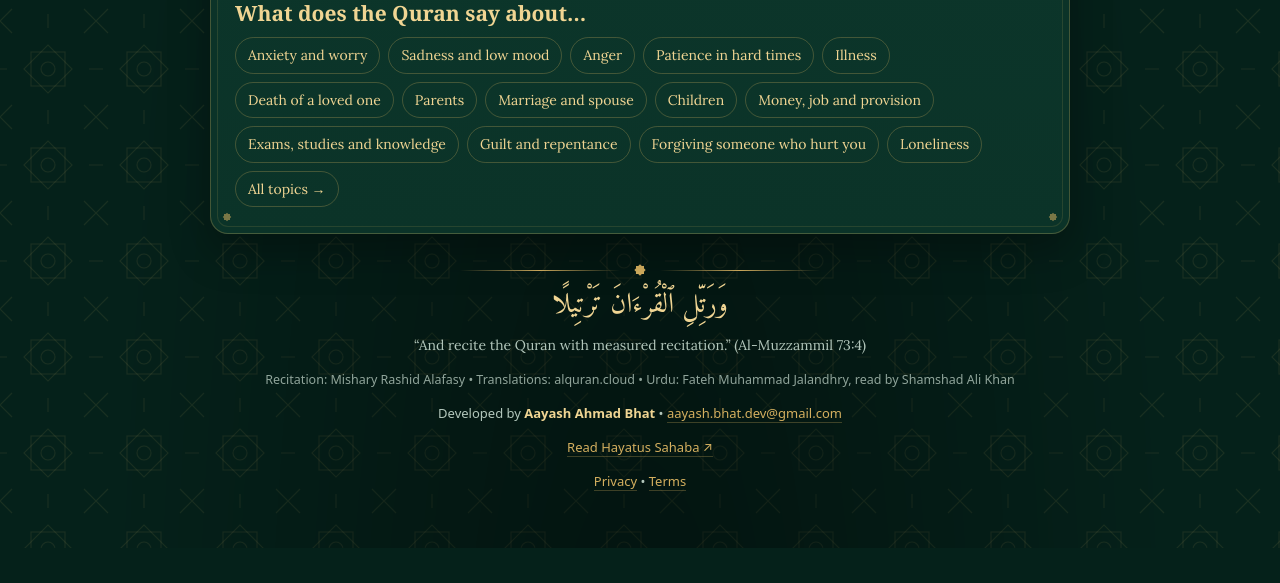
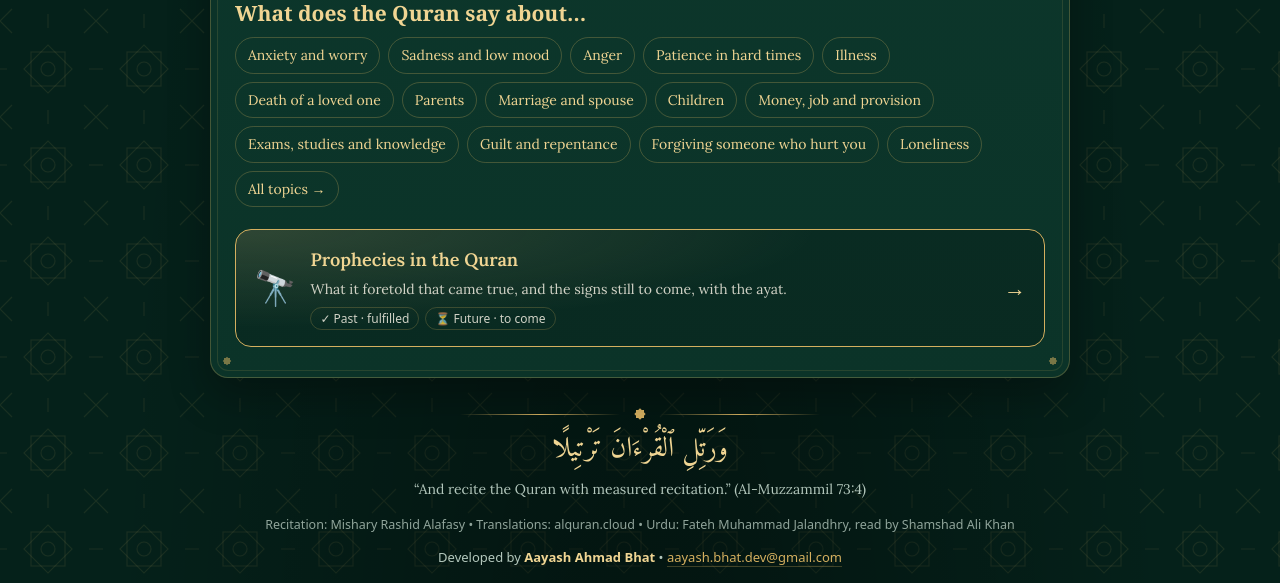
Before and after one commit to aayashahmad/Quran_Reel_Maker, a Flask app: page / in a window 1280 px wide. Shown: the part 2091-2674 px from the top of the page. Before the commit the page ends 2639 px from the top, so only its background shows below. Run offline with Flask 3, Linux system fonts and the light colour scheme; data that the repository does not hold is empty; some libraries are stand-ins or nearby versions; some web fonts are replaced.

Commit message:
Quran prophecies page (/quran-prophecies): fulfilled and still-to-come prophecies with tabs All/Future/Past, each with its verified ayat in Arabic, Urdu and English; card at the bottom of the home page, menu link, FAQPage + ItemList JSON-LD, sitemap and llms.txt
Co-Authored-By: Claude Opus 5.5 <noreply@anthropic.com>

```diff
--- a/seo.py
+++ b/seo.py
@@ -127,7 +127,7 @@ def home_ld():
 
 
 def sitemap_urls(topics, lastmod):
-    urls = [("/", "1.0"), ("/surah", "0.8"), ("/ask", "0.8")]
+    urls = [("/", "1.0"), ("/surah", "0.8"), ("/ask", "0.8"), ("/quran-prophecies", "0.8")]
     urls += [(surah_path(s["number"]), "0.7") for s in SURAHS]
     urls += [(topic_path(t["id"]), "0.7") for t in topics if t["id"] not in PRIVATE_TOPICS]
     urls += [("/privacy", "0.2"), ("/terms", "0.2")]
@@ -141,12 +141,14 @@ def llms_txt(topics):
              "WhatsApp status) with Mishary Rashid Alafasy's recitation, word-by-word highlighting of the Arabic, and "
              "translations in 46+ languages including Urdu, English, Roman Urdu, Hindi and Kashmiri. Also: read and "
              "listen to any surah, and Ask the Quran (related ayat and sahih hadith from Sahih al-Bukhari and Sahih "
-             "Muslim, every reference verified; guidance, not fatwa). No sign-up, no ads. Developed by Aayash Ahmad "
+             "Muslim, every reference verified; guidance, not fatwa), and Quran prophecies (fulfilled and still to come). No sign-up, no ads. Developed by Aayash Ahmad "
              "Bhat (aayash.bhat.dev@gmail.com).", "",
              "## Main", f"- [Make a Quran reel]({SITE}/): the app",
              f"- [All 114 surahs]({SITE}/surah): Arabic text with Urdu (Fateh Muhammad Jalandhry) and English "
              "(Saheeh International) translation",
-             f"- [What the Quran says about life's problems]({SITE}/ask): topics with verified ayat and sahih hadith", "",
+             f"- [What the Quran says about life's problems]({SITE}/ask): topics with verified ayat and sahih hadith",
+             f"- [Quran prophecies]({SITE}/quran-prophecies): what the Quran foretold that came true (the Romans' "
+             "victory, Badr, the conquest of Makkah...) and the signs of the Hour still to come, each with its ayat", "",
              "## Popular surahs"]
     lines += [f"- [Surah {surah_names(n)}]({SITE}{surah_path(n)})" for n in POPULAR]
     lines += ["", "## Ask the Quran topics"]
--- a/templates/_page.html
+++ b/templates/_page.html
@@ -66,7 +66,7 @@
 <body>
 <div class="wrap">
   <nav class="top" aria-label="Site"><a class="brand" href="/">Quran Reel Maker</a>
-    <a href="/">Make a reel</a><a href="/surah">All surahs</a><a href="/ask">Ask the Quran</a></nav>
+    <a href="/">Make a reel</a><a href="/surah">All surahs</a><a href="/ask">Ask the Quran</a><a href="/quran-prophecies">Prophecies</a></nav>
   {% block body %}{% endblock %}
   <footer>
     <p>Recitation: Mishary Rashid Alafasy (Quran.com) · Translations: alquran.cloud · Hadith: Sahih al-Bukhari and Sahih Muslim, checked on sunnah.com</p>
--- a/templates/index.html
+++ b/templates/index.html
@@ -367,6 +367,17 @@
   .about summary { cursor: pointer; color: var(--text); font-weight: 600; }
   .about details p { color: var(--muted); margin: 8px 0 0; }
   .about .links { display: flex; flex-wrap: wrap; gap: 8px; margin: 0; }
+  .prophecy-card { display: flex; align-items: center; gap: 14px; margin: 22px 0 4px; padding: 16px 18px; border-radius: 16px;
+                   text-decoration: none; color: inherit; border: 1px solid var(--gold); background:
+                   radial-gradient(120% 140% at 0% 0%, rgba(240,213,147,.16), transparent 60%), rgba(0,0,0,.18); transition: transform .15s; }
+  .prophecy-card:hover { transform: translateY(-2px); }
+  .prophecy-card .pc-icon { font-size: 34px; }
+  .prophecy-card .pc-body { display: flex; flex-direction: column; gap: 3px; flex: 1; min-width: 0; }
+  .prophecy-card b { color: var(--gold2); font-size: 18px; }
+  .prophecy-card .pc-body > span { font-size: 14px; opacity: .85; }
+  .prophecy-card .pc-tags { display: flex; flex-wrap: wrap; gap: 6px; margin-top: 4px; }
+  .prophecy-card .pc-tags i { font: normal 12px system-ui, sans-serif; padding: 2px 9px; border-radius: 999px; border: 1px solid var(--line); }
+  .prophecy-card .pc-go { font-size: 22px; color: var(--gold2); }
   .about .links a { padding: 6px 12px; border: 1px solid var(--line); border-radius: 999px; color: var(--gold2); text-decoration: none; font-size: 14px; }
   footer { text-align: center; padding: 10px 16px 44px; color: var(--muted); }
   footer .ayah { font-family: "Amiri Quran", Amiri, serif; color: var(--gold2); font-size: 28px; line-height: 2; margin: 0; }
@@ -563,6 +574,12 @@
   <p class="links">{% for p in popular %}<a href="{{ p.path }}">Surah {{ p.name }}</a>{% endfor %}<a href="/surah">All 114 surahs →</a></p>
   <h2>What does the Quran say about…</h2>
   <p class="links">{% for t in topic_links %}<a href="{{ t.path }}">{{ t.title }}</a>{% endfor %}<a href="/ask">All topics →</a></p>
+  <a class="prophecy-card" href="/quran-prophecies">
+    <span class="pc-icon" aria-hidden="true">🔭</span>
+    <span class="pc-body"><b>Prophecies in the Quran</b>
+      <span>What it foretold that came true, and the signs still to come, with the ayat.</span>
+      <span class="pc-tags"><i>✓ Past · fulfilled</i><i>⏳ Future · to come</i></span></span>
+    <span class="pc-go" aria-hidden="true">→</span></a>
 </section>
 {% if donation and (donation.title or donation.has_qr or donation.account or donation.upi) %}
 <button type="button" class="support-fab" id="support_open" aria-haspopup="dialog" aria-controls="supportmodal">
--- a/web.py
+++ b/web.py
@@ -27,6 +27,7 @@ import seo
 import stats
 import donation
 import live
+import prophecies
 import protect
 import site_settings
 from translations import LANGS, NO_SPACES, texts
@@ -504,6 +505,42 @@ def topic_index():
                 [seo.breadcrumbs(("Home", "/"), ("Ask the Quran", "/ask"))], topics=topics)
 
 
+PROPHECY_PATH = "/quran-prophecies"
+
+
+@app.get(PROPHECY_PATH)
+def prophecy_page():
+    """What the Quran foretold: fulfilled (past) and still to come (future), every ayah from the verified text."""
+    en, ur = english(), texts("ur", QURAN, log=lambda m: None)
+    items = []
+    for p in prophecies.PROPHECIES:
+        refs = []
+        for sn, a, b in p["ayat"]:
+            s0 = RANGES[sn][0]
+            refs.append({"surah": sn, "from": a, "to": b, "surah_en": QURAN[s0]["surah_en"], "surah_path": seo.surah_path(sn),
+                         "verses": [{"n": n, "ar": QURAN[s0 + n - 1]["ar"], "ur": ur[s0 + n - 1], "en": en[s0 + n - 1]}
+                                    for n in range(a, b + 1)]})
+        items.append(dict(p, refs=refs, cat_en=prophecies.CATS[p["cat"]][0], cat_ur=prophecies.CATS[p["cat"]][1]))
+    ref = lambda i: " ".join(f"(Quran {r['surah']}:{r['from']}" + (f"-{r['to']}" if r["to"] != r["from"] else "") + ")"
+                             for r in i["refs"])
+    answer = lambda cat: "; ".join(f"{i['en']} {ref(i)}" + (f". {i['note']}" if i.get("note") else "")
+                                   for i in items if i["cat"] == cat)
+    faq = {"@context": "https://schema.org", "@type": "FAQPage", "mainEntity": [
+        {"@type": "Question", "name": "What prophecies in the Quran have already come true?",
+         "acceptedAnswer": {"@type": "Answer", "text": answer("past")}},
+        {"@type": "Question", "name": "What does the Quran say will happen in the future?",
+         "acceptedAnswer": {"@type": "Answer", "text": answer("future")}}]}
+    lst = {"@context": "https://schema.org", "@type": "ItemList", "name": "Prophecies in the Quran",
+           "itemListElement": [{"@type": "ListItem", "position": k, "name": f"{i['en']} {ref(i)}",
+                                "url": f"{seo.SITE}{PROPHECY_PATH}#{i['id']}"} for k, i in enumerate(items, 1)]}
+    counts = {c: sum(1 for i in items if i["cat"] == c) for c in prophecies.CATS}
+    return page("prophecies.html", "Quran Prophecies: Fulfilled & Still to Come",
+                "Prophecies in the Quran: what it foretold that came true, like the Romans' victory and the conquest "
+                "of Makkah, and the signs still to come, with the Arabic, Urdu and English of every ayah.", PROPHECY_PATH,
+                [faq, lst, seo.breadcrumbs(("Home", "/"), ("Quran prophecies", PROPHECY_PATH))],
+                og_type="article", items=items, counts=counts)
+
+
 @app.get("/ask/<tid>")
 def topic_page(tid):
     t = guidance.BY_ID.get(tid)
```
Also changed, not shown: prophecies.py (added, +56 -0 lines), templates/prophecies.html (added, +71 -0 lines).
